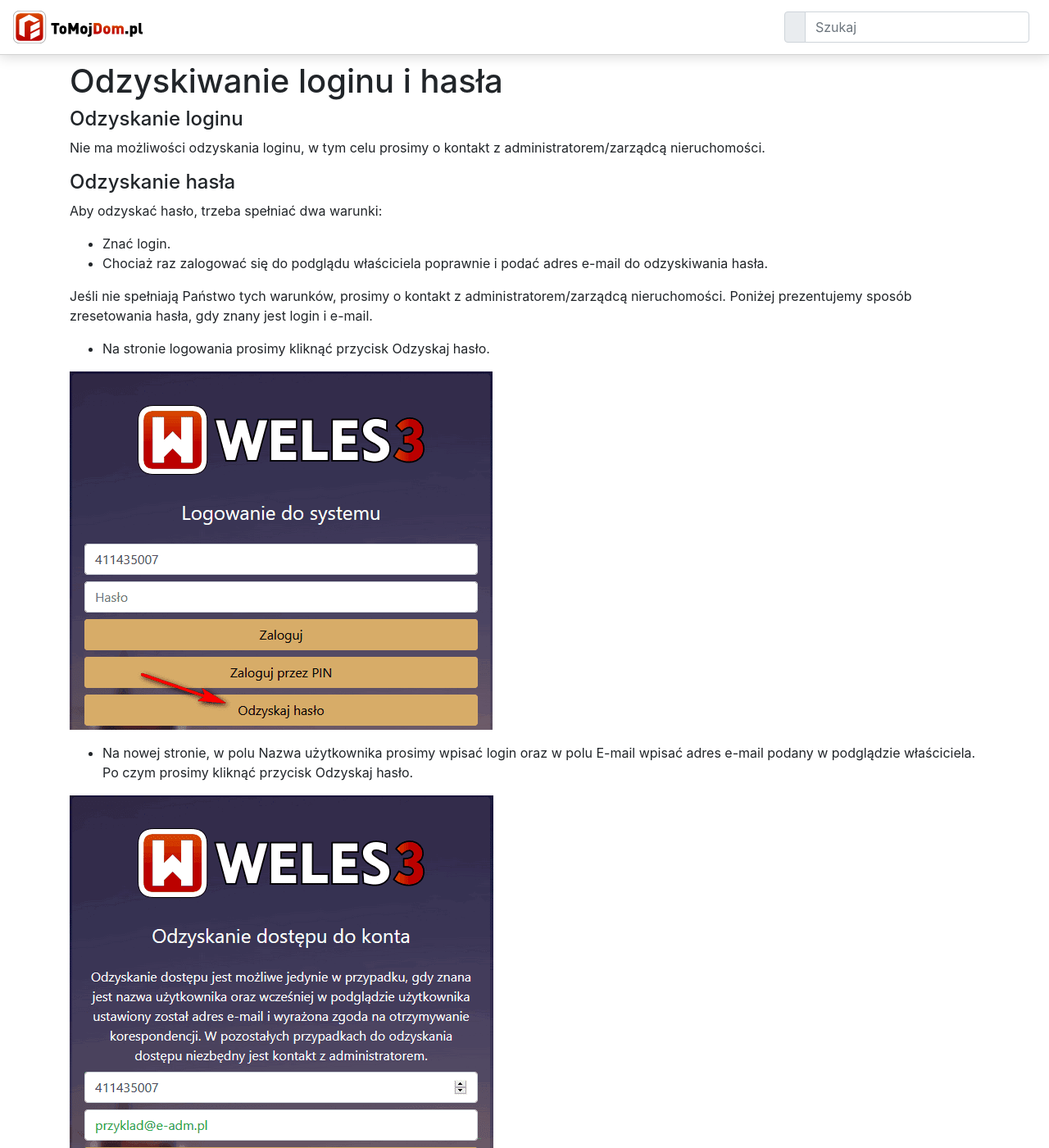
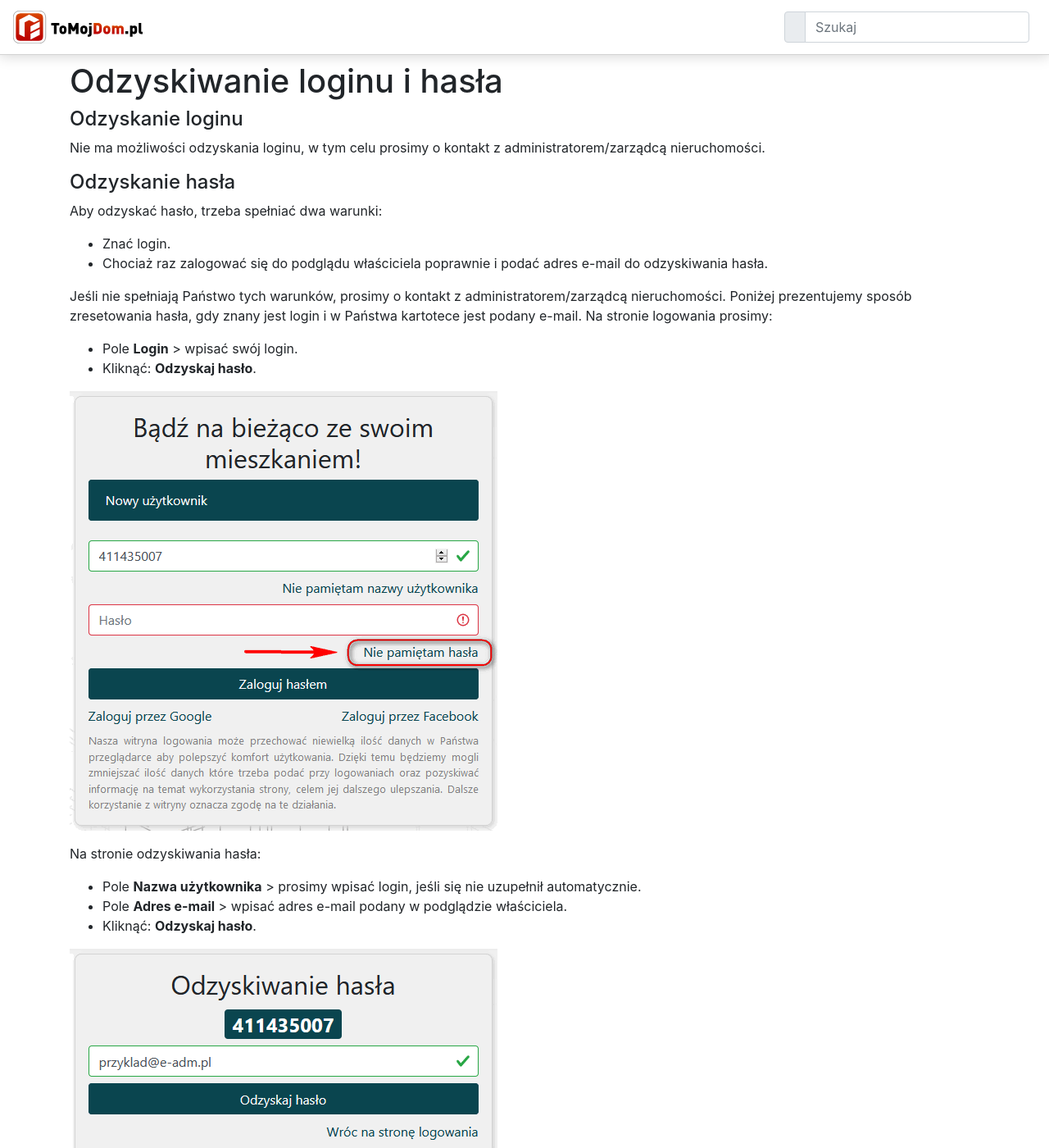
Before and after one commit to Weles3Doc/OsDoc, a Jekyll site: the page built from logowanie/_posts/2020-08-04-Odzyskiwanie loginu i hasla.md, in a window 1280 px wide and 1400 px high. Shown: the whole window at 82% size. Built offline with Jekyll 4.4.1, drawn with Linux system fonts in a browser that asks for light colours; nearby versions of some CDN libraries.

Commit message:
odzysk hasła

```diff
--- a/logowanie/_posts/2020-08-04-Odzyskiwanie loginu i hasla.md
+++ b/logowanie/_posts/2020-08-04-Odzyskiwanie loginu i hasla.md
@@ -15,22 +15,27 @@
 - Znać login.
 - Chociaż raz zalogować się do podglądu właściciela poprawnie i podać adres e-mail do odzyskiwania hasła.
 
-Jeśli nie spełniają Państwo tych warunków, prosimy o kontakt z administratorem/zarządcą nieruchomości. Poniżej prezentujemy sposób zresetowania hasła, gdy znany jest login i e-mail.
+Jeśli nie spełniają Państwo tych warunków, prosimy o kontakt z administratorem/zarządcą nieruchomości. Poniżej prezentujemy sposób zresetowania hasła, gdy znany jest login i w Państwa kartotece jest podany e-mail. Na stronie logowania prosimy:
 
-- Na stronie logowania prosimy kliknąć przycisk Odzyskaj hasło.
+- Pole **Login** > wpisać swój login.
+- Kliknąć: **Odzyskaj hasło**.
 
 ![Odzyskiwanie hasła](odzyskhasla1.png)
 
-- Na nowej stronie, w polu Nazwa użytkownika prosimy wpisać login oraz w polu E-mail wpisać adres e-mail podany w podglądzie właściciela. Po czym prosimy kliknąć przycisk Odzyskaj hasło.
+Na stronie odzyskiwania hasła:
+
+- Pole **Nazwa użytkownika** > prosimy wpisać login, jeśli się nie uzupełnił automatycznie.
+- Pole **Adres e-mail** > wpisać adres e-mail podany w podglądzie właściciela.
+- Kliknąć: **Odzyskaj hasło**.
 
 ![Odzyskiwanie hasła](odzyskhasla2.png)
 
-- Na Państwa skrzynkę e-mail zostanie wysłana wiadomość, podane w niej będzie nowe hasło do logowania.
+Na Państwa skrzynkę e-mail zostanie wysłana wiadomość, podane w niej będzie nowe hasło do logowania.
 
 ![Odzyskiwanie hasła](odzyskhasla3.png)
 
-- Wracamy na stronę logowania. Wpisują Państwo swój login oraz hasło, które zostało przesłane w wiadomości. Prosimy zalogować się do podglądu właściciela w ciągu 30 minut i zmienić je na własne.
+Wracamy na stronę logowania. Wpisują Państwo swój login oraz hasło, które zostało przesłane w wiadomości. Prosimy zalogować się do podglądu właściciela w ciągu 30 minut i zmienić je na własne.
 
 ![Odzyskiwanie hasła](odzyskhasla4.png)
 
-- Ustawienie swojego hasła zostało opisane w instrukcji: Zmiana hasła.
+Ustawienie swojego hasła zostało opisane w instrukcji: Zmiana hasła.
```
Also changed, not shown: logowanie/odzyskhasla1.png, logowanie/odzyskhasla2.png, logowanie/odzyskhasla4.png.
